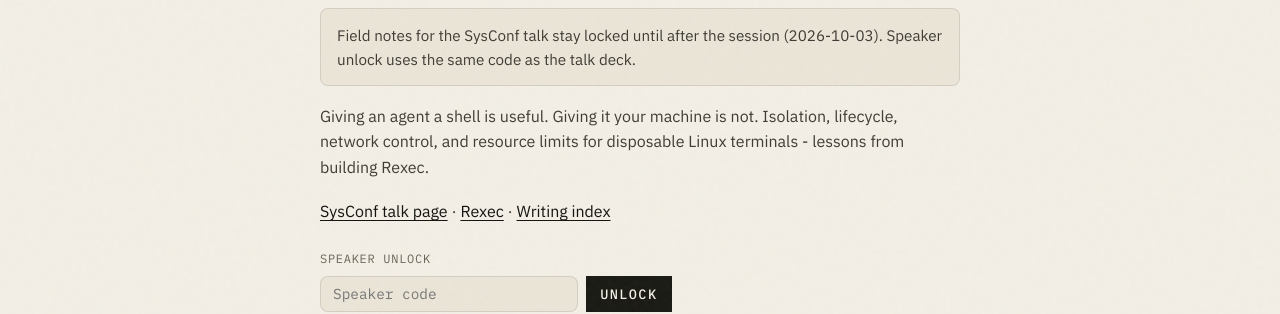
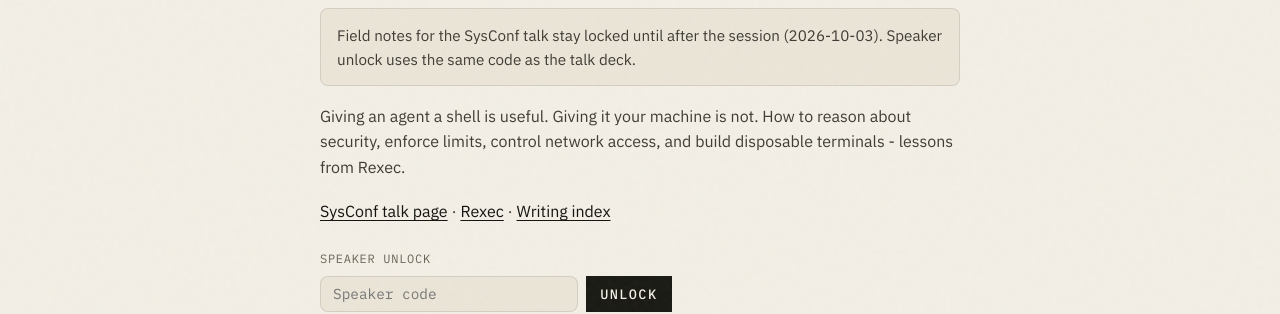
Before and after one commit to 9trocode/9trocode.github.io, a Jekyll site: the page built from _posts/2026-08-11-how-to-safely-give-ai-agents-a-terminal.md, in a window 1280 px wide and 1100 px high. Shown: the part 384-698 px from the top of the window. Built offline with Jekyll 4.4.1, drawn with Linux system fonts in a browser that asks for light colours; some web fonts are replaced; some of the changed lines change nothing that is shown.

Commit message:
Align agent-terminal field notes with the nine-slide SysConf arc.
Same order: problem, why default fails, four editor questions, then
security/limits, network/lifecycle, building Rexec, steal-this.

```diff
--- a/_posts/2026-08-11-how-to-safely-give-ai-agents-a-terminal.md
+++ b/_posts/2026-08-11-how-to-safely-give-ai-agents-a-terminal.md
@@ -3,9 +3,9 @@
 title: "How to Safely Give AI Agents a Terminal"
 date: 2026-08-11
 description: >-
-  Giving an agent a shell is useful. Giving it your machine is not. Isolation,
-  lifecycle, network control, and resource limits for disposable Linux
-  terminals - lessons from building Rexec.
+  Giving an agent a shell is useful. Giving it your machine is not. How to
+  reason about security, enforce limits, control network access, and build
+  disposable terminals - lessons from Rexec.
 tags:
 - Agents
 - Security
@@ -23,121 +23,92 @@
 
 Giving an agent a shell is useful. Giving it your machine is not.
 
-AI coding agents that execute commands are common. Most setups still hand them **unrestricted shell access** on a laptop, bastion, or shared runner - then call system prompts and “approve tool use” a control plane.
+Agents that run commands are common. **Unrestricted shell access** on a laptop, bastion, or shared runner is still the default. System prompts and “approve tool use” are not a control plane.
 
-That’s the wrong default.
+The mistake is the blast radius - not the shell.
 
-**TL;DR:** Reframe agent execution as an **isolation and lifecycle** problem. Walk four controls - isolation, lifecycle, network, resource limits - the same ones I shipped in [Rexec](https://github.com/PipeOpsHQ/Rexec): disposable network-isolated Linux terminals in the cloud, or outbound-only access to your own machines.
+**TL;DR:** Isolation + lifecycle, not prompting. From building [Rexec](https://github.com/PipeOpsHQ/Rexec) I’ll answer four questions: how you reason about security, enforce resource limits, control network access, and build disposable terminals (cloud or your own machines).
 
-Related: [Rexec as a terminal control room](/blog/2026/02/27/rexec-terminal-control-room) · [SysConf 2026 talk](/talks/sysconf-2026/)
+Related: [Rexec control room](/blog/2026/02/27/rexec-terminal-control-room) · [SysConf 2026 talk](/talks/sysconf-2026/)
 
 ---
 
-## The problem
+## Why the default fails
 
-Useful agents shell out - `npm install`, `curl | bash`, “fix the Dockerfile,” “explore the filesystem.” You’re not doing chat anymore. You’re doing **untrusted remote code execution** with a friendly UI.
+Useful agents shell out - `npm install`, `curl | bash`, “fix the Dockerfile,” “explore the filesystem.” You’re doing **untrusted remote code execution** with a friendly UI.
 
-What people actually do:
+What breaks without a jailbreak:
 
-1. Install Cursor / Claude Code / some agent CLI on a machine they care about
-2. Point it at a real repo
-3. Leave network and package install on
-4. Hope prompts and approval dialogs hold
+- Secrets land on disk
+- Creative `rm` / path expansion
+- Env leaves over HTTPS or DNS
+- Packages phone home
+- `~/.kube` and other prod creds sit next to the agent
 
-Hope is not a control.
-
-What breaks without a jailbreak story:
-
-- Secrets written to world-readable files
-- `rm -rf` with a creative path expansion
-- Env vars leaving over HTTPS *or* DNS
-- Packages that phone home
-- Production kubeconfigs sitting in `~/.kube`
-- Thrash: three package managers, half-broken state, “works in the agent’s world”
-
-Blast radius = that machine.
+Models thrash. Hope is not a control.
 
 ---
 
-## Reframe: four controls
+## What this answers
 
-Not a prompting problem. Four technical controls:
+Same questions the SysConf editors called out - and what I actually had to solve in Rexec:
 
-| Control | Question |
-|---|---|
-| **Isolation** | What can it touch - host, peers, kernel surface? |
-| **Lifecycle** | Create → run → delete. No leftover Tuesday containers. |
-| **Network** | Egress and peer traffic chosen at create time. |
-| **Limits** | Hard CPU / memory / PIDs - not vibes. |
-
-That’s the product. Below is how I reason about each while building Rexec. You can copy the shape with Jobs + RuntimeClass + NetworkPolicy even if you never run our code.
+1. How do you **reason about security**?
+2. How do you **enforce resource limits** for disposable terminals?
+3. How do you **control network access**?
+4. How do you **build** a tool like that?
 
 ---
 
-## Isolation - how you reason about security
+## How you reason about security (and enforce limits)
 
-Agents and humans share plumbing; the threat model differs. Agents burst tool calls, explore, will try outbound, and should die in minutes - not live for days on a bastion.
+**Isolation ladder** I use:
 
-Ladder I use:
-
-1. **cgroup + caps + network** - baseline hygiene
-2. **gVisor (`runsc`)** - smaller host syscall surface (default for Rexec cloud terminals)
-3. **MicroVMs (Firecracker et al.)** - when the threat model demands it
-4. **Dedicated nodes / accounts** - compliance budget, not cosplay
+1. **cgroup + caps + network** - baseline
+2. **gVisor (`runsc`)** - smaller host syscall surface (my default for agent sandboxes)
+3. **Firecracker / microVM** - when the threat model demands it
+4. **Dedicated node / account** - real budget, not cosplay
 
 Stock containers share the host kernel. Name the rung you’re buying.
 
-In Rexec each cloud session is Docker/Podman with:
+**Resource limits** on every sandbox:
 
-- Hard CPU / memory / PID limits
-- Dropped capabilities + `no-new-privileges`
-- Isolated bridge (`rexec-isolated`) with ICC off
-- OCI runtime `runsc` - not stock runc by default
-- Attach via API / WebSocket - not published SSH into the sandbox
-
-**Pitfall:** Docker socket in the “sandbox,” or gVisor in the README and runc in prod. You moved the gate; you didn’t close it.
-
----
-
-## Resource limits - how you enforce them
-
-Agents thrash. They’ll create five environments, install three toolchains, and OOM the host if you let them.
-
-- Hard CPU / memory / PID caps on every sandbox
+- Hard CPU / memory / PIDs
 - Disk quotas when the host can enforce them
-- Concurrency caps + aggressive TTLs
+- Concurrency caps + TTL - thrashing agents are a DoS on yourself
 
 Limits are a **security control**, not just FinOps.
 
 ---
 
-## Network - how you control access
+## How you control network access (and lifecycle)
 
-A terminal with a shell is a network endpoint. Filesystem jail with open egress is still a phone-home machine.
+A shell is a network endpoint. Watch for peer traffic, host/cloud metadata, HTTPS exfil, DNS exfil, and “just for the demo” published ports.
 
-Watch for:
+Pick at create time: **none** · **allowlist** · **full** (you accepted the leak). ICC off is not “no internet.”
 
-- Peer-to-peer between sandboxes
-- Host / cloud metadata
-- Exfil over HTTPS
-- Exfil over DNS
-- “Just for the demo” published ports
+**Lifecycle** is the other half:
 
-Pick at create time: **none** · **allowlist** · **full** (you accepted the leak).
+1. Create - image, limits, network mode
+2. Inject secrets - short-lived only
+3. Run - headless by default
+4. Attach - only if a human must intervene
+5. **Delete** - assume disk and memory are gone
 
-ICC off is not “no internet.” Say that in the design review.
+Long-lived “dev sandboxes” become bastions with worse accountability. Delete is the control people skip.
 
 ---
 
-## Lifecycle - the other half of isolation
+## How you build something like Rexec
 
-1. **Create** - image, limits, network mode
-2. **Inject secrets** - short-lived only
-3. **Run** - headless by default
-4. **Attach** - only if a human must intervene
-5. **Delete** - assume disk and memory are gone
+Two shapes:
 
-Long-lived “dev sandboxes” become bastions with worse accountability. **Delete** is the control people skip.
+| Shape | What it is |
+|---|---|
+| **Cloud terminal** | Disposable Linux. Caps, ICC off, `runsc`. Attach via API/WebSocket - not published SSH. |
+| **BYOS** | Outbound WebSocket from your machine. Real GPU/lab. Mediated access - not a jail. No open 22 for the demo. |
+
+Steal the shape with Jobs + RuntimeClass + NetworkPolicy if you never run our code.
 
 Self-host sketch:
 
@@ -150,51 +121,19 @@
 
 Docs: [rexec.sh/docs](https://rexec.sh/docs) · [source](https://github.com/PipeOpsHQ/Rexec)
 
----
-
-## Two shapes: cloud terminal and BYOS
-
-**Cloud terminal:** strong isolation, weak access to weird iron (GPU lab, that one box).
-
-**BYOS:** process on the machine opens an **outbound WebSocket**. Real hardware. Mediated access - not a jail. No open 22 for the demo.
-
-| Need | Prefer |
-|---|---|
-| Untrusted model code | Disposable terminal + gVisor |
-| Real GPU / lab hardware | BYOS - treat like prod access |
-| Shared expensive machine | BYOS + identity + recording |
-
-Don’t confuse isolation with access.
-
----
-
-## Failures I’ve shipped into
-
-- **Docker socket in the sandbox** - relocated the gate
-- **Full egress by default** - agents phone home; you can’t say which session left
-- **No TTL / concurrency caps** - one thrash OOMs the host
-- **Prompt as the boundary** - UX, not isolation
-- **gVisor in the README, runc in prod** - runtime theater
+**Failures I’ve hit:** Docker socket in the sandbox (moved the gate), full egress by default, no TTL/concurrency caps, prompt as the boundary, gVisor in the README and runc in prod.
 
 ---
 
 ## Steal this
 
-1. No agent shell on laptops for secrets / prod paths
-2. One sandbox per task (or per PR) - then delete
+1. No agent shell on laptops for secrets / prod
+2. One sandbox per task - then delete
 3. gVisor or stronger for untrusted agent code
 4. Egress on purpose; treat DNS as data
-5. Hard CPU / memory / PID + TTL
-6. Outbound agents over inbound SSH for real boxes
-7. Assume breakout; escalate the rung when the threat model says so
-
----
-
-## Summary
+5. Hard caps + TTL; outbound over inbound SSH for real boxes
 
 Giving an agent a shell is useful. Giving it your machine is not.
-
-Agents that execute commands force the security model into the open: **isolation, lifecycle, network control, resource limits**. I built those into Rexec because I needed them. Copy the pattern even if you never run our compose file - Jobs, RuntimeClass, Firecracker, or a cloud sandbox API - as long as `local shell == trusted` is off the table.
 
 Talk: [How to Safely Give AI Agents a Terminal](/talks/sysconf-2026/) (SysConf 2026).
 
```
